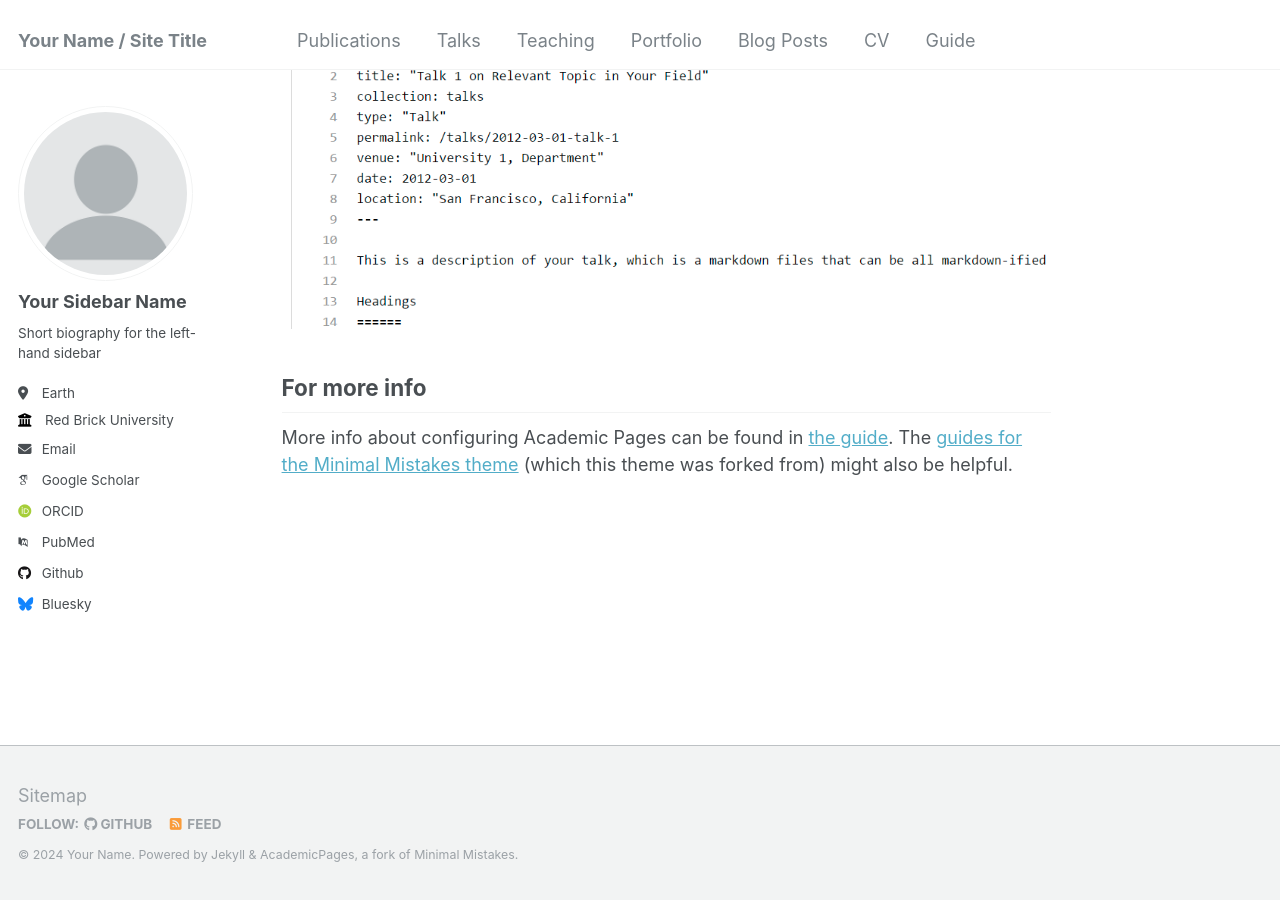
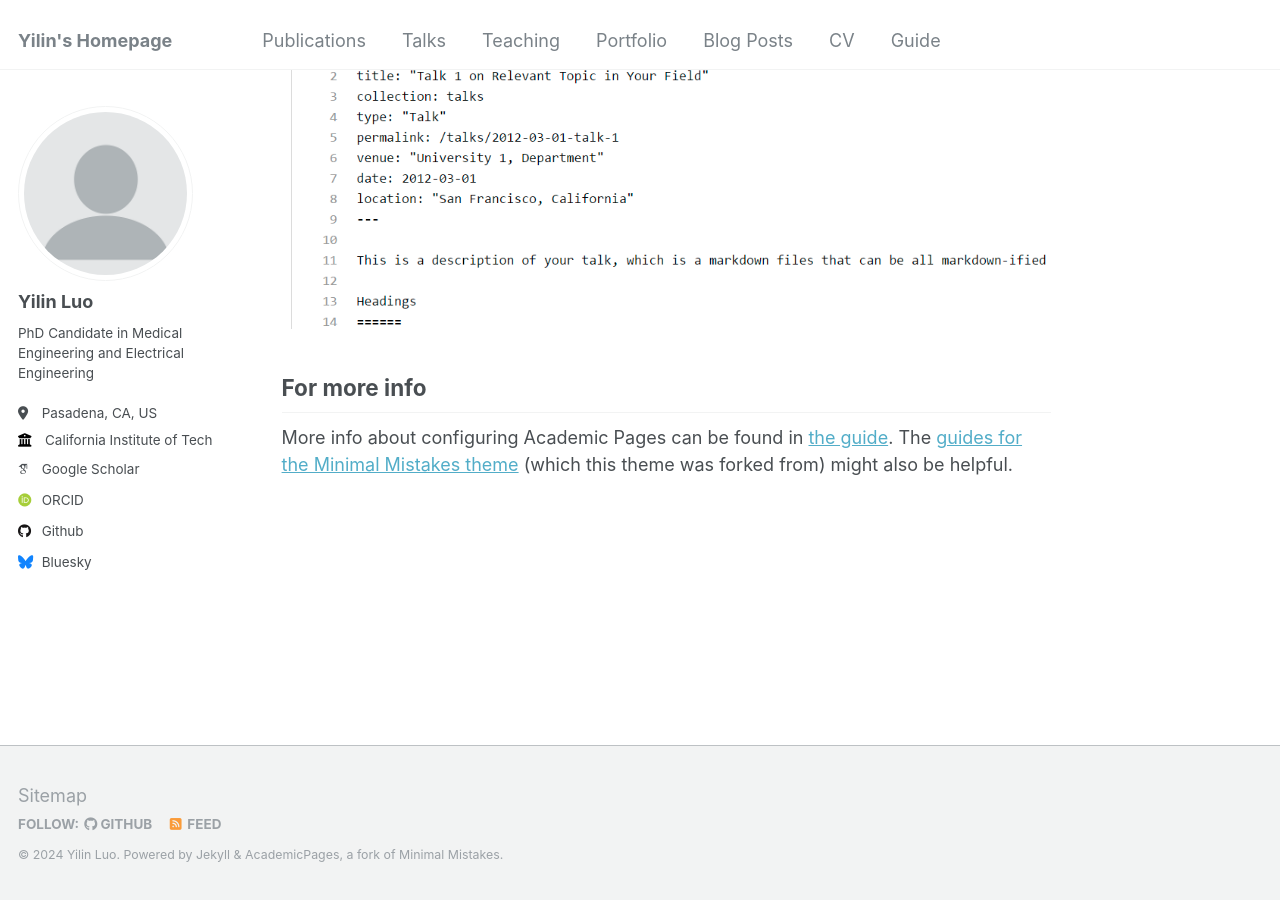
Before and after one commit to Elynluo/Elynluo.github.io, a Jekyll site: the page built from _pages/about.md, in a window 1280 px wide and 900 px high, scrolled down 2660 px. Built offline with Jekyll 4.4.1, drawn with Linux system fonts in a browser that asks for light colours; some web fonts are replaced.

Commit message:
Update _config.yml

```diff
--- a/_config.yml
+++ b/_config.yml
@@ -8,13 +8,13 @@
 
 # Basic Site Settings
 locale                   : "en-US"
-title                    : "Your Name / Site Title"
+title                    : "Yilin's Homepage"
 title_separator          : "-"
-name                     : &name "Your Name"
-description              : &description "personal description"
-url                      : https://academicpages.github.io # the base hostname & protocol for your site e.g. "https://mmistakes.github.io"
+name                     : &name "Yilin Luo"
+description              : &description "Yilin's Homepage"
+url                      : https://elynluo.github.io # the base hostname & protocol for your site e.g. "https://mmistakes.github.io"
 baseurl                  : "" # the subpath of your site, e.g. "/blog"
-repository               : "academicpages/academicpages.github.io"
+repository               : "elynluo/elynluo.github.io"
 
 # Site Author - The following control what appear as part of the author content on the side bar.
 #               If a field is blank the icon and link will not appear, otherwise it will be shown.
@@ -22,21 +22,21 @@ repository               : "academicpages/academicpages.github.io"
 author:
   # Biographic information
   avatar           : "profile.png"
-  name             : "Your Sidebar Name"
+  name             : "Yilin Luo"
   pronouns         : # example: "she/her"
-  bio              : "Short biography for the left-hand sidebar"
-  location         : "Earth"
-  employer         : "Red Brick University"
+  bio              : "PhD Candidate in Medical Engineering and Electrical Engineering"
+  location         : "Pasadena, CA, US"
+  employer         : "California Institute of Technology"
   uri              : # URL
-  email            : "none@example.org"
+  # email            : "none@example.org"
 
   # Academic websites
   arxiv            : # URL - Update with the correct link to your profile
-  googlescholar    : "https://scholar.google.com/citations?user=PS_CX0AAAAAJ"
+  googlescholar    : "https://scholar.google.com/citations?user=YGzd7BMAAAAJ"
   impactstory      : # URL
-  orcid            : "http://orcid.org/yourorcidurl"
+  orcid            : "https://orcid.org/0000-0002-4611-3049"
   semantic         : # URL
-  pubmed           : "https://www.ncbi.nlm.nih.gov/pubmed/?term=john+snow"
+  # pubmed           : "https://www.ncbi.nlm.nih.gov/pubmed/?term=john+snow"
   researchgate     : # URL
 
   # Repositories and software development
```
